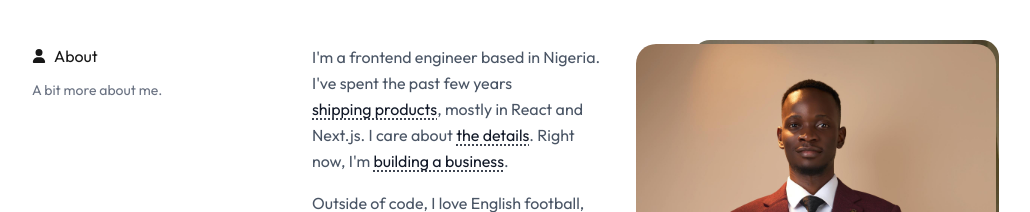
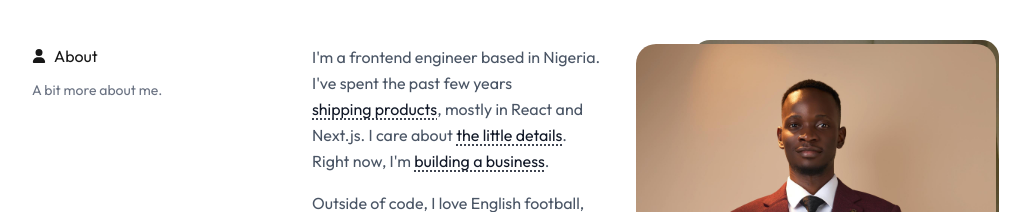
Before and after one commit to Uzayn/my-portfolio, a Next.js app: page / in a window 1280 px wide. Shown: the part 2620-2832 px from the top of the page, without its empty margins (144-1174 px from the left). Built offline with nearby package versions, Linux system fonts and the light colour scheme.

Commit message:
Update About.tsx

```diff
--- a/src/components/About.tsx
+++ b/src/components/About.tsx
@@ -123,7 +123,7 @@ export default function About() {
                   />
                   , mostly in React and Next.js. I care about{" "}
                   <Expandable
-                    trigger="the details"
+                    trigger="the little details"
                     detail=", things like spacing, typography, and small interactions. I think that's what makes an interface feel intentional"
                     isOpen={expanded.has("details")}
                     onToggle={() => toggle("details")}
```
